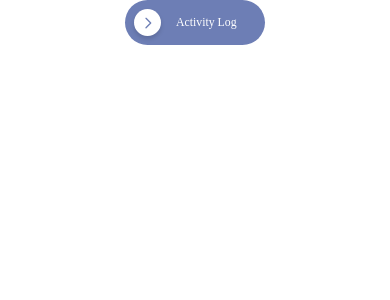
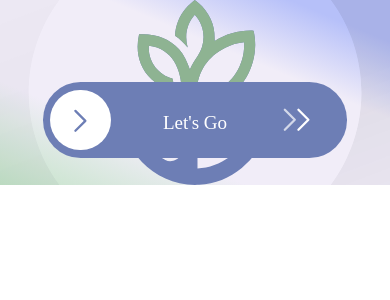
Before and after one commit to OmarSafarini/ancura-mobile-project, a React Native app: screen / in a window 390 px wide. Shown: the top 300 px of the page. Built offline with nearby package versions, Linux system fonts and the light colour scheme.

Commit message:
Add Entry Screen

```diff
--- a/App.tsx
+++ b/App.tsx
@@ -1,10 +1,10 @@
 import { StatusBar } from 'expo-status-bar';
 import { StyleSheet, Text, View } from 'react-native';
-import ActivityLogButton from './src/features/doctor/components/ActivityLogButton';
+import EntryScreen from './src/features/auth/EntryScreen';
 export default function App() {
   return (
     <View>
-        <ActivityLogButton />
+        <EntryScreen />
     </View>
   );
 }
--- a/package.json
+++ b/package.json
@@ -16,6 +16,7 @@
     "babel-plugin-module-resolver": "^5.0.2",
     "babel-preset-expo": "~55.0.8",
     "expo": "~55.0.5",
+    "expo-linear-gradient": "~55.0.9",
     "expo-status-bar": "~55.0.4",
     "react": "19.2.0",
     "react-dom": "19.2.0",
--- /dev/null
+++ b/src/features/auth/EntryScreen.tsx
@@ -0,0 +1,47 @@
+import React from 'react';
+import { View, StyleSheet } from 'react-native';
+import AppBackground from '../../components/layout/AppBackground';
+import LogoOverlay from '../../assets/icons/LogoOverlay';
+import SlideButton from '../../components/common/SlideButton';
+import { scale } from '../../utils/responsive';
+
+export default function EntryScreen({ navigation }: any) {
+  const handleSlideComplete = () => {
+    // Navigate to the next screen, for example Login or Auth Selection
+    if (navigation && typeof navigation.navigate === 'function') {
+      // navigation.navigate('NextScreen');
+    }
+  };
+
+      console.log(scale(135))
+
+
+  return (
+    <AppBackground variant="texture" style={{width: scale(430), height: scale(932)}}>
+      <View style={styles.container}>
+        <LogoOverlay size={150} opacity={1} />
+
+        <View style={styles.buttonContainer}>
+          <SlideButton
+            onSlideComplete={handleSlideComplete}
+            label="Let's Go"
+          />
+        </View>
+      </View>
+    </AppBackground>
+  );
+}
+
+const styles = StyleSheet.create({
+  container: {
+    flex: 1,
+    alignItems: 'center',
+    justifyContent: 'center',
+  },
+  buttonContainer: {
+    position: 'absolute',
+    bottom: scale(30),
+    width: '100%',
+    alignItems: 'center',
+  },
+});
```
Also changed, not shown: src/components/common/NormalButton.tsx (line endings or trailing spaces), 1 other file (tests, documents, lock files or other folders).
